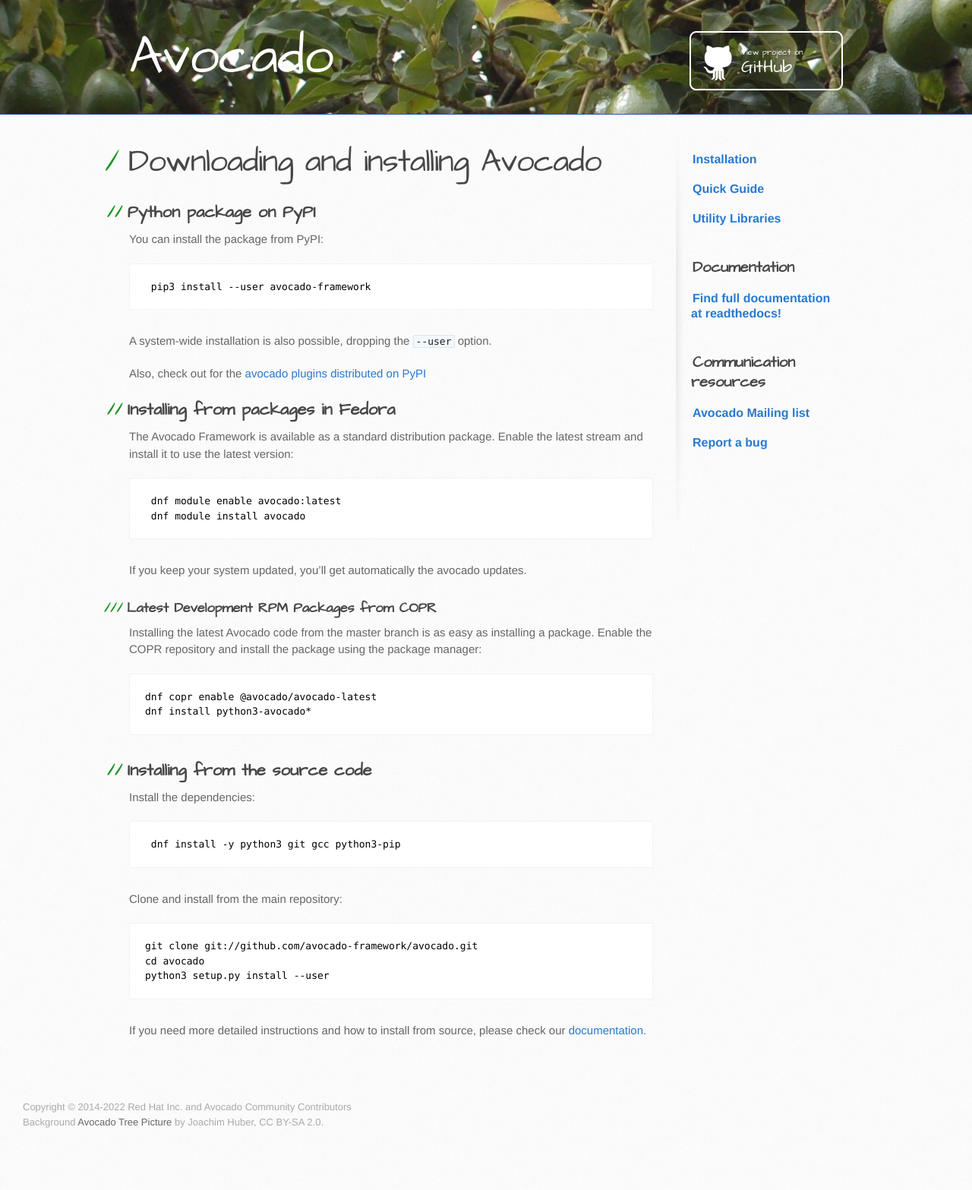
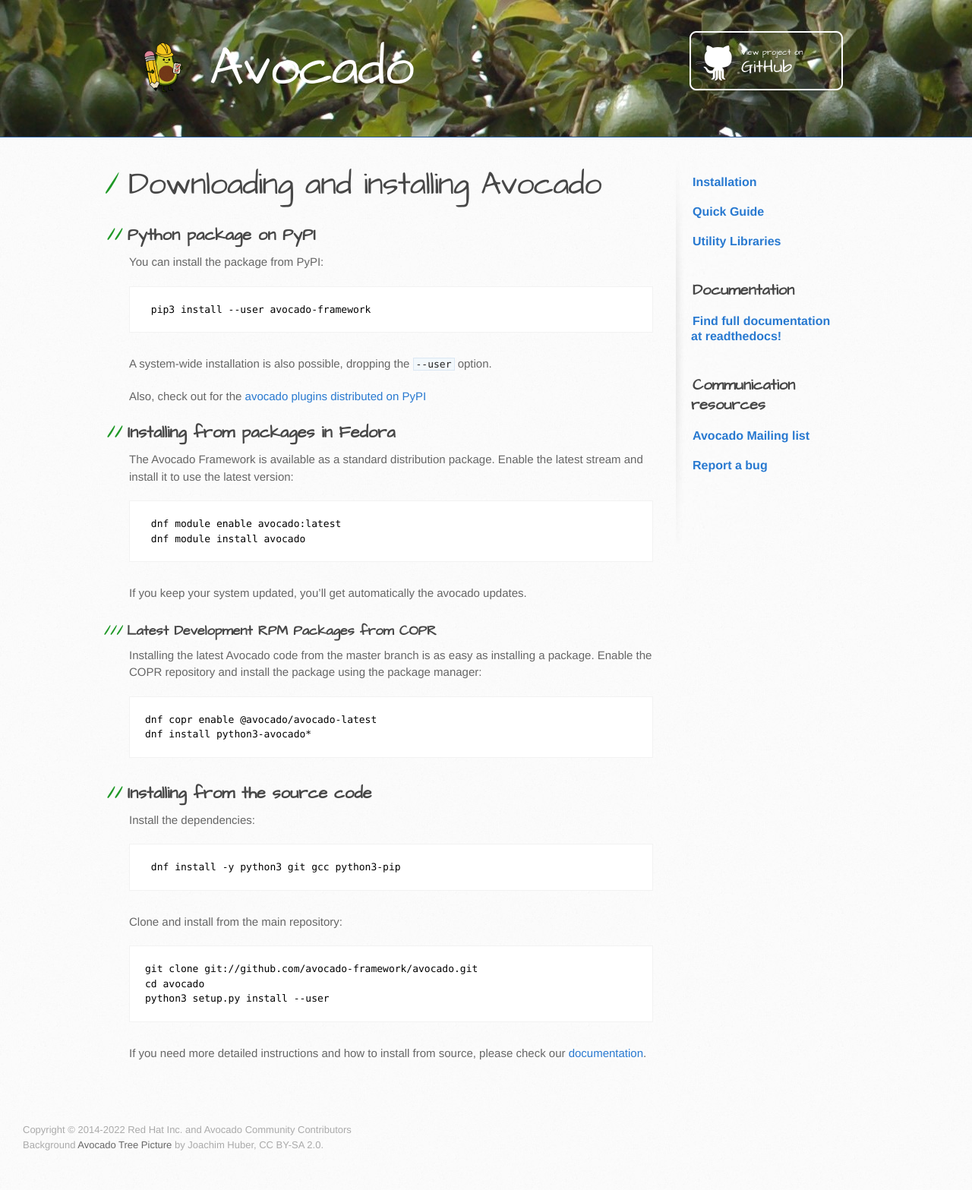
Before and after one commit to avocado-framework/avocado-framework.github.io, a Jekyll site: the page built from installation.md, in a window 1280 px wide. Shown: the whole page at 76% size. Built offline with Jekyll 4.4.1, drawn with Linux system fonts in a browser that asks for light colours; our own code applies the rules of GitHub Pages for plain Markdown files; before the commit the page ends 1537 px from its top, so only the background shows below that.

Commit message:
New Avocado logo
This adds new Avocado logo designed by https://www.madelinepeck.com/

Signed-off-by: Jan Richter <jarichte@redhat.com>

```diff
--- a/_layouts/default.html
+++ b/_layouts/default.html
@@ -17,6 +17,7 @@
     <header>
       <div class="inner">
         <a href="{{ '/' | absolute_url }}">
+          <img src="../assets/images/avocado_logo_Page_1.png">
           <h1>{{ site.title | default: site.github.repository_name }}</h1>
         </a>
         <h2>{{ site.description | default: site.github.project_tagline }}</h2>
--- a/_sass/jekyll-theme-architect.scss
+++ b/_sass/jekyll-theme-architect.scss
@@ -31,6 +31,11 @@
   border-bottom: solid 1px #275da1;
 }
 
+header a img {
+  height: 100px;
+  display: inline-block;
+  vertical-align: middle;
+}
 header h1 {
   width: 540px;
   margin-top: 0;
@@ -40,6 +45,8 @@
   line-height: 1;
   color: #fff;
   letter-spacing: -1px;
+  display: inline-block;
+  vertical-align: middle;
 }
 
 header h2 {
```
Also changed, not shown: assets/images/avocado_logo_Page_1.png (added), assets/images/avocado_logo_Page_2.png (added), assets/images/avocado_logo_Page_3.png (added), assets/images/avocado_logo_Page_4.png (added).
